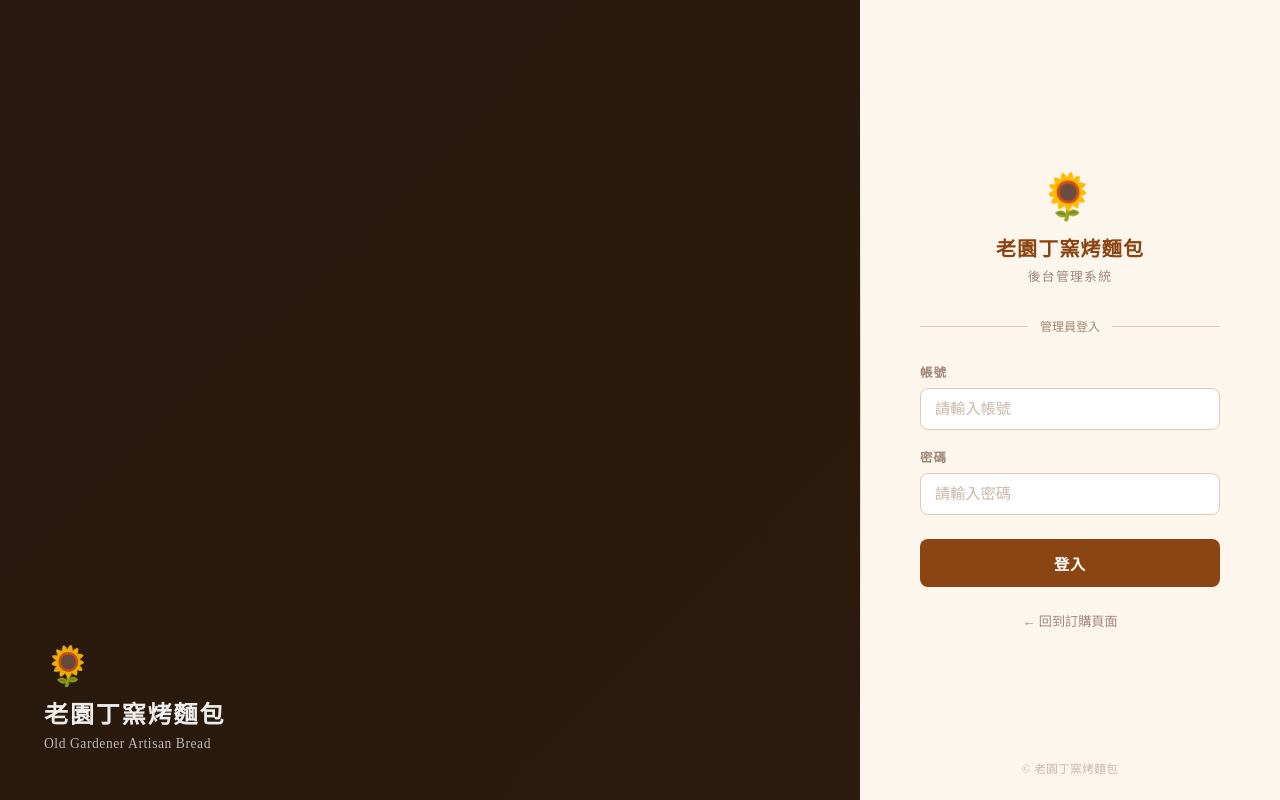
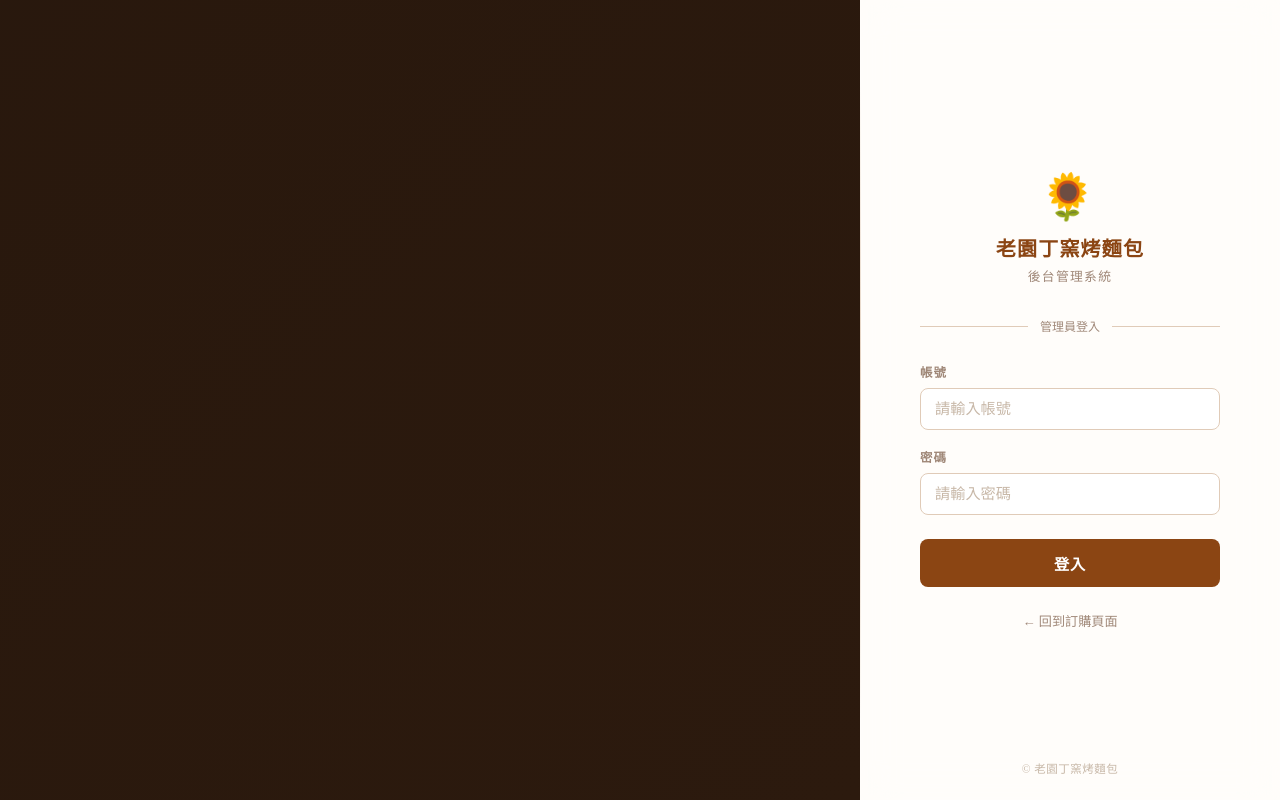
Before and after one commit to p581581/OldGarden, a website: page public/login.html in a window 1280 px wide. Drawn offline with Linux system fonts and the light colour scheme; no server answers.

Commit message:
調整登入page

```diff
--- a/package.json
+++ b/package.json
@@ -4,7 +4,7 @@
   "description": "老園丁窯烤麵包 - Vercel 全端 API",
   "main": "api/index.js",
   "scripts": {
-    "dev": "vercel dev",
+    "dev": "vercel",
     "debug": "node server.js",
     "build": "echo 'No build step required'"
   },
--- a/public/login.html
+++ b/public/login.html
@@ -46,30 +46,15 @@
             inset: 0;
             background: linear-gradient(135deg, rgba(0,0,0,0.08) 0%, rgba(44,26,14,0.55) 100%);
         }
-        .banner-brand {
-            position: absolute;
-            bottom: 48px;
-            left: 44px;
-            color: rgba(255,255,255,0.92);
-        }
-        .banner-brand .logo { font-size: 2.4rem; line-height: 1; margin-bottom: 10px; }
-        .banner-brand h2 {
-            font-size: 1.5rem;
-            font-weight: 700;
-            letter-spacing: 0.08em;
-            margin-bottom: 6px;
-        }
-        .banner-brand p {
-            font-size: 0.85rem;
-            opacity: 0.75;
-            letter-spacing: 0.04em;
-        }
+
 
         /* ── 右側登入 ── */
         .login-panel {
             width: 420px;
             flex-shrink: 0;
-            background: var(--bg);
+            background: rgba(255, 255, 255, 0.75);
+            backdrop-filter: blur(18px);
+            -webkit-backdrop-filter: blur(18px);
             display: flex;
             flex-direction: column;
             align-items: center;
@@ -201,6 +186,7 @@
         /* ── 手機版 ── */
         @media (max-width: 700px) {
             .banner-panel { display: none; }
+            body { background: var(--bg); }
             .login-panel {
                 width: 100%;
                 padding: 40px 28px;
@@ -213,11 +199,6 @@
 
 <div class="banner-panel" id="bannerPanel">
     <div class="banner-panel-overlay"></div>
-    <div class="banner-brand">
-        <div class="logo">🌻</div>
-        <h2>老園丁窯烤麵包</h2>
-        <p>Old Gardener Artisan Bread</p>
-    </div>
 </div>
 
 <div class="login-panel">
```
Also changed, not shown: 1 other file.
